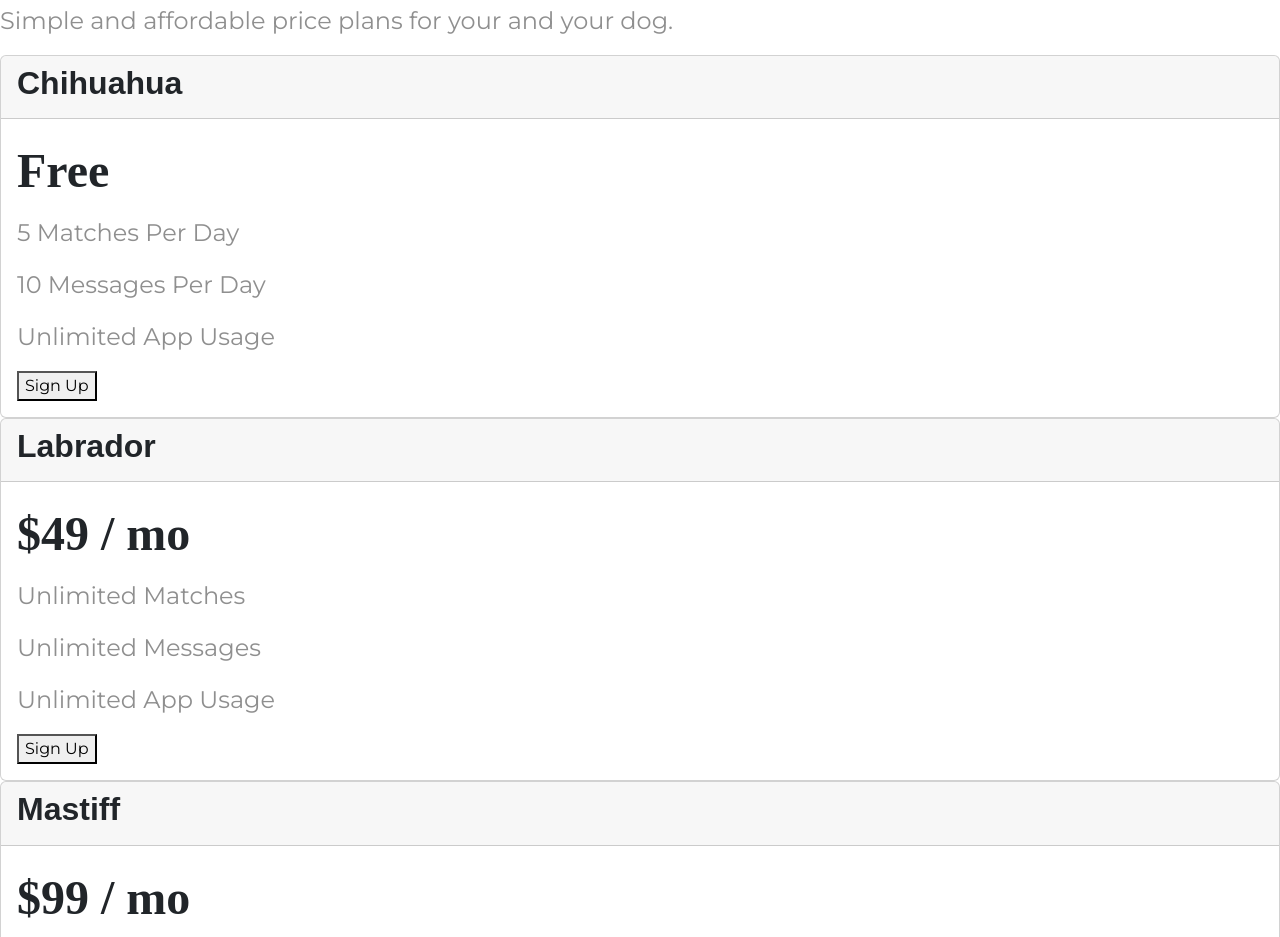
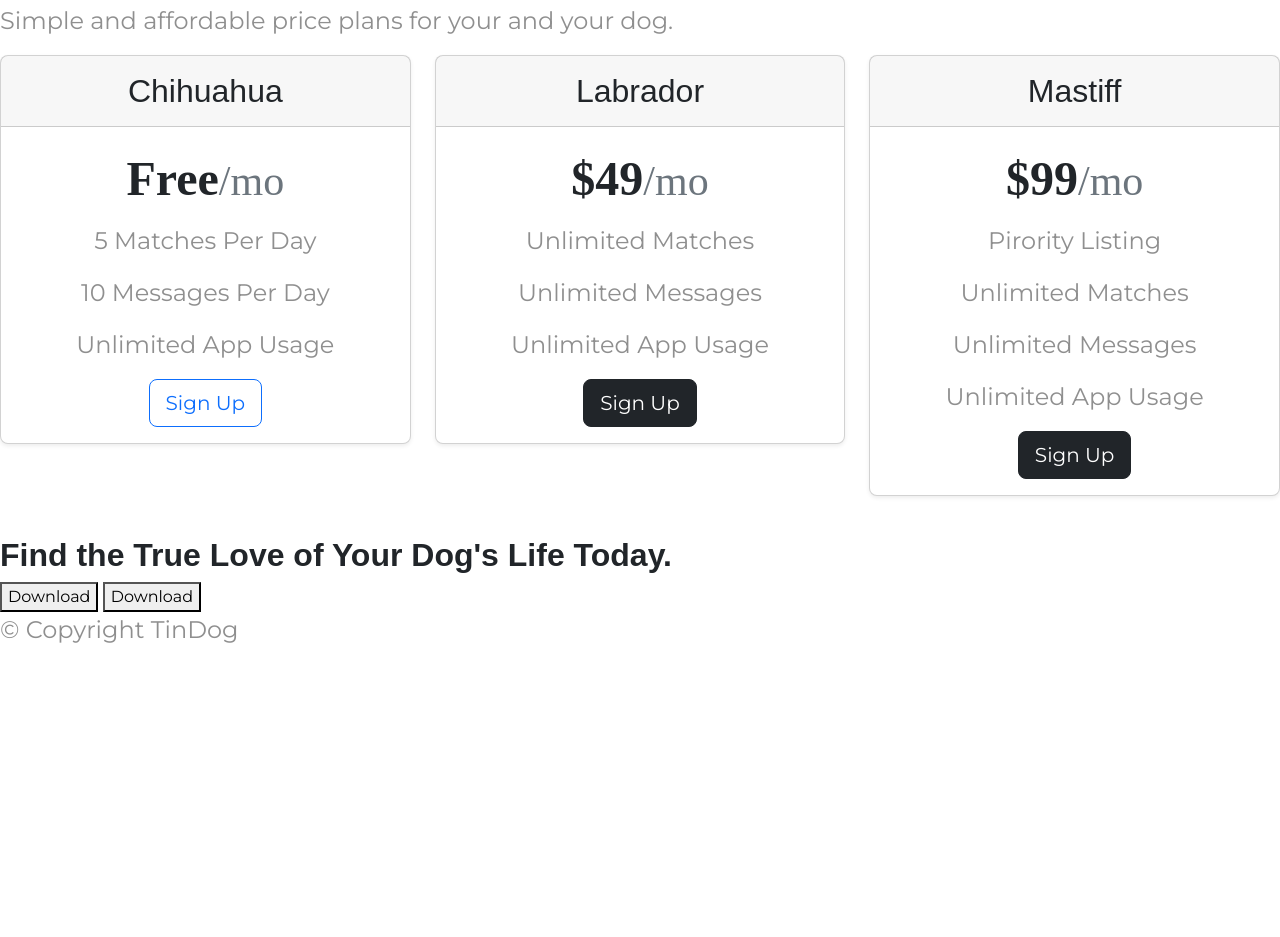
Before and after one commit to Yrishe/Tindog-App, a plain HTML site: page index.html in a window 1280 px wide. Shown: the part 2098-3035 px from the top of the page. After the commit the page ends 2762 px from the top, so only its background shows below. Drawn offline with nearby package versions, Linux system fonts and the light colour scheme.

Commit message:
Card added
Cards format added to landing page.

```diff
--- a/css/styles.css
+++ b/css/styles.css
@@ -121,3 +121,9 @@ p {
     width: 15%;
     margin: 20px 20px 50px;
 }
+
+/* Pricing Section */
+
+#Pricing {
+    padding: 100px;
+}
--- a/index.html
+++ b/index.html
@@ -157,47 +157,54 @@
         <h2>A Plan for Every Dog's Needs</h2>
         <p>Simple and affordable price plans for your and your dog.</p>
 
-        <!-- <div class="card-deck"> -->
-            <div class="card">
-                <div class="card-header">
-                    <h3>Chihuahua</h3>
+        <div class="row row-cols-1 row-cols-md-3 mb-3 text-center">
+            <div class="col">
+                <div class="card mb-4 rounded-3 shadow-sm">
+                    <div class="card-header py-3">
+                        <h3 class="my-0 fw-normal">Chihuahua</h3>
                     </div>
                     <div class="card-body">
-                    <h2>Free</h2>
+                        <h2 class="card-title pricing-card-title">Free<small class="text-muted fw-light">/mo</small>
+                        </h2>
                         <p>5 Matches Per Day</p>
                         <p>10 Messages Per Day</p>
                         <p>Unlimited App Usage</p>
-                    <button type="button">Sign Up</button>
+                        <button class="btn btn-lg btn-block btn-outline-primary" type="button">Sign Up</button>
                     </div>
                 </div>
-
-            <div class="card">
-                <div class="card-header">
-                    <h3>Labrador</h3>
+            </div>
+            <!---->
+            <div class="col">
+                <div class="card mb-4 rounded-3 shadow-sm">
+                    <div class="card-header py-3">
+                        <h3 class="my-0 fw-normal">Labrador</h3>
                     </div>
                     <div class="card-body">
-                    <h2>$49 / mo</h2>
+                        <h2 class="card-title pricing-card-title">$49<small class="text-muted fw-light">/mo</small></h2>
                         <p>Unlimited Matches</p>
                         <p>Unlimited Messages</p>
                         <p>Unlimited App Usage</p>
-                    <button type="button">Sign Up</button>
+                        <button class="btn btn-lg btn-block btn-dark" type="button">Sign Up</button>
                     </div>
                 </div>
-
-            <div class="card">
-                <div class="card-header">
-                    <h3>Mastiff</h3>
+            </div>
+            <!---->
+            <div class="col">
+                <div class="card mb-4 rounded-3 shadow-sm">
+                    <div class="card-header py-3">
+                        <h3 class="my-0 fw-normal">Mastiff</h3>
                     </div>
                     <div class="card-body">
-                    <h2>$99 / mo</h2>
+                        <h2 class="card-title pricing-card-title">$99<small class="text-muted fw-light">/mo</small></h2>
                         <p>Pirority Listing</p>
                         <p>Unlimited Matches</p>
                         <p>Unlimited Messages</p>
                         <p>Unlimited App Usage</p>
-                    <button type="button">Sign Up</button>
+                        <button class="btn btn-lg btn-block btn-dark" type="button">Sign Up</button>
                     </div>
                 </div>
-        <!-- </div> -->
+            </div>
+        </div>
     </section>
 
 
```
Lines whose indentation alone changed are shown as unchanged.
